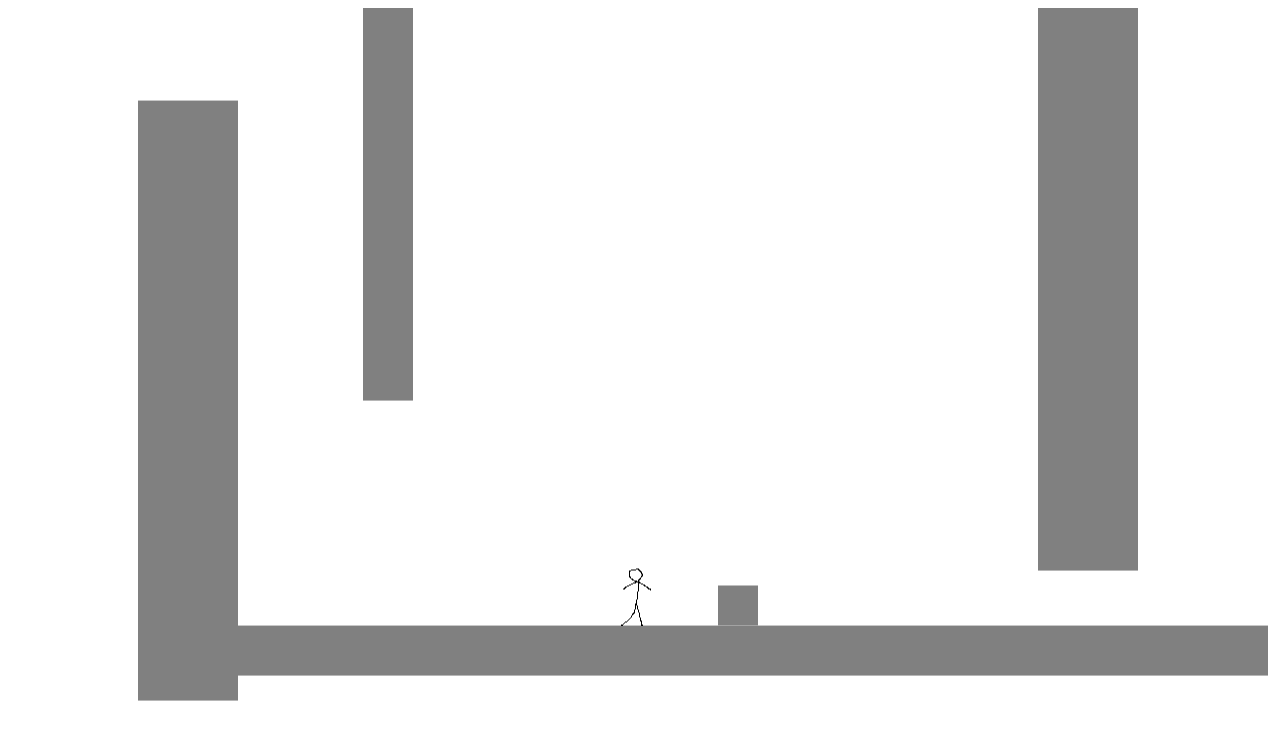
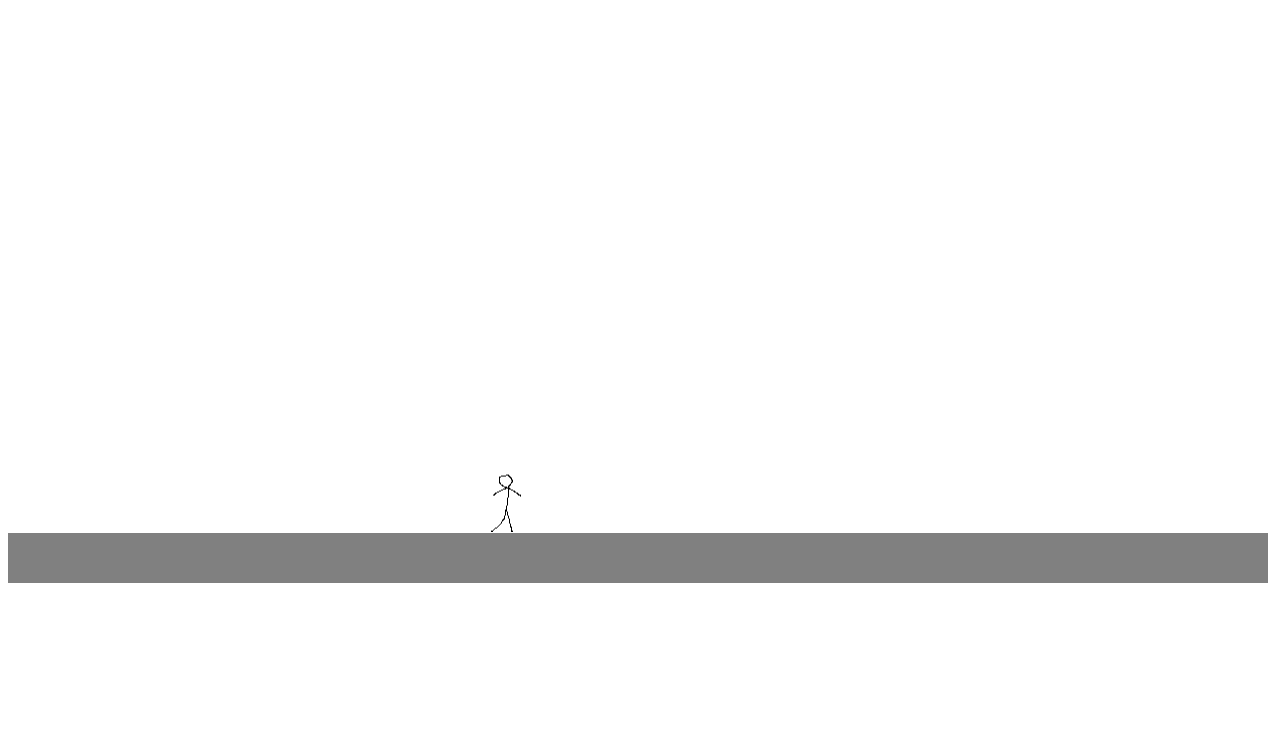
Before and after one commit to Jumpypants/physics-game, a plain HTML site: page index.html in a window 1280 px wide. Drawn offline with Linux system fonts and the light colour scheme.

Commit message:
working physics

```diff
--- a/constants.js
+++ b/constants.js
@@ -15,19 +15,20 @@ class Player extends RectObject{
     this.size = new V2(0, 0);
     this.groundFriction = 0.3;
     this.airFriction = 0.05;
-    this.bounceMultiplier = {x: 5, y: 0.1};
+    this.bounceMultiplier = {x: 5, y: 8};
     this.mass = 1;
+    this.gravity = 1600;
 
-    this.walkVel = 0.8;
-    this.jumpVel = -20;
-    this.wallJumpVel = -25;
-    this.airJumpVel = -20;
+    this.walkVel = 32;
+    this.jumpVel = -800;
+    this.wallJumpVel = -1000;
+    this.airJumpVel = -800;
     this.airJumpsMax = 1;
-    this.airJumpCooldownMax = 15;
+    this.airJumpCooldownMax = 0.375;
     this.walkSize = new V2(40, 65);
     this.slideSize = new V2(65, 40);
-    this.slideVel = 1;
-    this.wallRunVel = new V2(0.3, -2);
+    this.slideVel = 40;
+    this.wallRunVel = new V2(12, -80);
 
     this.airJumps = 0;
     this.airJumpCooldown = 0;
@@ -130,9 +131,9 @@ class Enemy extends RectObject{
 
 const maps = [{
   blocks: [new Block(new V2(1000, 250), new V2(3000, 50)),
-          new Block(new V2(-450, 0), new V2(100, 600)),
+          /*new Block(new V2(-450, 0), new V2(100, 600)),
           new Block(new V2(450, -130), new V2(100, 600)),
-          new Block(new V2(-250, -300), new V2(50, 600))],
-  walls: [new Wall(new V2(1200, -100), new V2(1000, 400))],
-  enemies: [new Enemy(new V2(100, 200))]
+          new Block(new V2(-250, -300), new V2(50, 600))*/],
+  walls: [/*new Wall(new V2(1200, -100), new V2(1000, 400))*/],
+  enemies: [/*new Enemy(new V2(100, 200))*/]
 }];
--- a/draw.js
+++ b/draw.js
@@ -1,5 +1,7 @@
 function draw(){
     ctx.fillStyle = "white";
     ctx.fillRect(0, 0, display.cw, display.ch);
-    scene.draw(new V2(display.cw * display.cameraOffset.x - player.pos.x,  display.ch * display.cameraOffset.y - player.pos.y), new V2(1, 1), ctx);
+    // scene.draw(new V2(display.cw * display.cameraOffset.x - player.pos.x,  display.ch * display.cameraOffset.y - player.pos.y), new V2(1, 1), ctx);
+    scene.draw(new V2(500, 300), new V2(1, 1), ctx);
+
 }
--- a/functions.js
+++ b/functions.js
@@ -1,6 +1,7 @@
 function loop(){
+  console.log("loop");
   addObjects();
-  scene.update(1);
+  scene.update();
   draw();
 }
 
@@ -13,13 +14,14 @@ function addObjects() {
   for(var i = 0; i < currentMap.walls.length; i++){
     scene.add(currentMap.walls[i]);
   }
-  for(var i = 0; i < currentMap.enemies.length; i++){
-    scene.add(currentMap.enemies[i]);
-  }
+  //for(var i = 0; i < currentMap.enemies.length; i++){
+  //  scene.add(currentMap.enemies[i]);
+  //}
   scene.add(player);
 }
 
 function playerController(p){
+  console.log("player controller for: ", p.state, p.collision);
   p.airJumpCooldown--;
   //on the ground
   if(p.collision.down){
--- a/rectPhysics.js
+++ b/rectPhysics.js
@@ -16,11 +16,13 @@ class Scene {
             this.movingObjects.push(this.objects.length - 1);
         }
     }
+
     clear() {
         this.objects = [];
         this.solidObjects = [];
         this.movingObjects = [];
     }
+
     draw(center, scale, context) {
         for (var i = 0; i < this.objects.length; i++) {
             var obj = this.objects[i];
@@ -52,171 +54,189 @@ class Scene {
             obj.drawFunct();
         }
     }
-    update(gravity) {
-        //x
-        for(var i = 0; i < this.movingObjects.length; i++) {
-            var obj = this.objects[this.movingObjects[i]];
-            //apply air friction
-            if (obj.vel.x > obj.airFriction) {
-                obj.vel.x -= obj.airFriction;
-            } else if (obj.vel.x < -obj.airFriction) {
-                obj.vel.x += obj.airFriction;
-            } else {
-                obj.vel.x = 0;
+
+    onFrame(timeSinceLastFrame) {
+        // Update all object velocities according to accelerations.
+        this.updateVel(timeSinceLastFrame);
+
+        // Update positions according to velocities. Do this piecewise according
+        // to collisions.
+        var remainingTime = timeSinceLastFrame;
+
+        while (remainingTime > 0) {
+            console.log("remainingTime: ", remainingTime);
+            // Returns an object of collisions between pairs of solid objects.
+            // All those collisions are guaranteed to happen at the same time,
+            // which is within the provided duration.
+            var collisions = this.calculateEarliestCollisions(remainingTime);
+
+            // Update positions of objects according to their velocities,
+            // assuming no acceleration and no collisions (constant velocities).
+            this.updatePosNoCollision(collisions.time);
+
+            // Update velocities of colliding objects.
+            this.updateCollisions(collisions.collisions);
+
+            remainingTime -= collisions.time;
+        }
+        console.log("frame done");
     }
 
-            //apply ground friction
-            if (obj.collision.down) {
-                if (obj.vel.x > obj.groundFriction) {
-                    obj.vel.x -= obj.groundFriction;
-                } else if (obj.vel.x < -obj.groundFriction) {
-                    obj.vel.x += obj.groundFriction;
-                } else {
-                    obj.vel.x = 0;
+    updateVel(timeSinceLastFrame){
+        for(var i = 0; i < this.movingObjects.length; i++){
+            var obj = this.objects[this.movingObjects[i]];
+            //gravity
+            obj.vel.y += obj.gravity * timeSinceLastFrame;
         }
     }
 
-            //move object
-            obj.pos.x += obj.vel.x;
-        }
-        //reset collision
-        for (var i = 0; i < this.solidObjects.length; i++) {
+    resetCollisions(){
+        for(var i = 0; i < this.solidObjects.length; i++){
             var obj = this.objects[this.solidObjects[i]];
             obj.collision = {up: false, down: false, left: false, right: false};
-        }
-        //collision
-        for (var i = 0; i < this.solidObjects.length; i++) {
-            var objI = this.objects[this.solidObjects[i]];
-            var rectI = createRect(objI.pos, objI.size);
-            for (var j = i + 1; j < this.solidObjects.length; j++) {
-                var objJ = this.objects[this.solidObjects[j]];
-                var rectJ = createRect(objJ.pos, objJ.size);
-
-                if (!objI.moving && !objJ.moving) {
-                    continue;
-                }
-                if (collisionForAxis("x", objI, objJ, rectI, rectJ)) {
-                    var max = this.maxCorrection;
-                    //1 means object i is on the left, -1 that object j is on the left.
-                    var collisionDir = objI.pos.x < objJ.pos.x ? 1 : -1;
-                    var collided = false;
-                    while (rectCollision(rectI, rectJ) && max > 0) {
-                        collided = true;
-                        max--;
-                        rectI = createRect(objI.pos, objI.size);
-                        rectJ = createRect(objJ.pos, objJ.size);
-                        if (objI.moving && objJ.moving) {
-                            objI.pos.x -= collisionDir * this.correctionMultiplier;
-                            objJ.pos.x += collisionDir * this.correctionMultiplier;
-                        } else if (objI.moving) {
-                            objI.pos.x -= collisionDir * this.correctionMultiplier;
-                        } else {
-                            objJ.pos.x += collisionDir * this.correctionMultiplier;
+            obj.collisions = [];
         }
     }
-                    if(collided){
-                        if (objI.pos.x < objJ.pos.x) {
-                            objI.collision.right = true;
-                            objJ.collision.left = true;
-                        } else {
-                            objI.collision.left = true;
-                            objJ.collision.right = true;
+
+    updatePosNoCollision(time){
+        for(var i = 0; i < this.movingObjects.length; i++){
+            var obj = this.objects[this.movingObjects[i]];
+            obj.pos.x += obj.vel.x * time;
+            obj.pos.y += obj.vel.y * time;
+        }
+    }
+
+    // Returns an object describing the earliest collision or collisions
+    // that happen between pairs of objects within the given duration.
+    // of collisions between pairs of objects.
+    //
+    // This object has the following fields:
+    // - time:
+    //   The time until the collisions occur. If no collisions occur
+    //   within the specified time, this field will be equal to the
+    //   duration argument.
+    // - collisions:
+    //   An array of objects, each representing a future collision between
+    //   a pair of objects, happening at the given time.
+    //   These objects have two fields:
+    //   - first: The first object involved in the collision.
+    //   - second: The second object involved in the collision.
+    //   - axis: The axis in which the collision accured.
+    //   In case there are no collisions within the given duration, this
+    //   array will be empty.
+    calculateEarliestCollisions(duration) {
+        var collisions = { time: duration, collisions: [] };
+        for(var i = 0; i < this.solidObjects.length; i++){
+            var objI = this.objects[this.solidObjects[i]];
+            for(var j = i + 1; j < this.solidObjects.length; j++){
+                var objJ = this.objects[this.solidObjects[j]];
+
+                var collision = this.calculateCollision(objI, objJ);
+                var timeToCollide = collision.time;
+                var axis = collision.axis;
+                if(timeToCollide <= collisions.time) {
+                    if (timeToCollide < collisions.time) {
+                        collisions.collisions = [];
+                        collisions.time = timeToCollide;
+                    }
+                    collisions.collisions.push({first: objI, second: objJ, axis: axis});
                 }
             }
         }
-            }
-        }
-        //y
-        for (var i = 0; i < this.movingObjects.length; i++) {
-            var obj = this.objects[this.movingObjects[i]];
-            //apply gravity
-            obj.vel.y += gravity;
-            //apply air friction
-            if (obj.vel.y > obj.airFriction) {
-                obj.vel.y -= obj.airFriction;
-            } else if (obj.vel.y < -obj.airFriction) {
-                obj.vel.y += obj.airFriction;
-            } else {
-                obj.vel.y = 0;
-            }
-            //move object
-            obj.pos.y += obj.vel.y;
+        return collisions;
     }
 
-        //collision
-        for (var i = 0; i < this.solidObjects.length; i++) {
-            var objI = this.objects[this.solidObjects[i]];
-            var rectI = createRect(objI.pos, objI.size);
-            for (var j = i + 1; j < this.solidObjects.length; j++) {
-                var objJ = this.objects[this.solidObjects[j]];
-                var rectJ = createRect(objJ.pos, objJ.size);
+    calculateCollision(objI, objJ){
+        var relativePos = new V2(objI.pos.x - objJ.pos.x, objI.pos.y - objJ.pos.y);
+        var relativeVel = new V2(objJ.vel.x - objI.vel.x, objJ.vel.y - objI.vel.y);
 
-                if (!objI.moving && !objJ.moving) {
-                    continue;
-                }
-                collisionForAxis("y", objI, objJ, rectI, rectJ);
-                var max = this.maxCorrection;
-                //1 means object i is on the top, -1 that object j is on the top.
-                var collisionDir = objI.pos.y < objJ.pos.y ? 1 : -1;
-                var collided = false;
-                while (rectCollision(rectI, rectJ) && max > 0) {
-                    collided = true;
-                    max--;
-                    rectI = createRect(objI.pos, objI.size);
-                    rectJ = createRect(objJ.pos, objJ.size);
-                    if (objI.moving && objJ.moving) {
-                        objI.pos.y -= collisionDir * this.correctionMultiplier;
-                        objJ.pos.y += collisionDir * this.correctionMultiplier;
-                    } else if (objI.moving) {
-                        objI.pos.y -= collisionDir * this.correctionMultiplier;
-                    } else if (objJ.moving) {
-                        objJ.pos.y += collisionDir * this.correctionMultiplier;
-                    }
-                }
+        var timeToXCollision = Infinity;
+        var timeToYCollision = Infinity;
 
-                if(collided){
-                    if (objI.pos.y < objJ.pos.y) {
-                        objI.collision.down = true;
-                        objJ.collision.up = true;
-                    } else {
-                        objI.collision.up = true;
-                        objJ.collision.down = true;
+        var averageSize = new V2((objI.size.w + objJ.size.w) / 2, (objI.size.h + objJ.size.h) / 2);
+
+        //check potential collision on the x axis
+        if(Math.abs(relativePos.x) >= averageSize.w && relativeVel.x != 0 && Math.sign(relativePos.x) == Math.sign(relativeVel.x)){
+            var distToCollision = relativePos.x < 0 ? relativePos.x + averageSize.w : relativePos.x - averageSize.w;
+            var timeToCollide = distToCollision / relativeVel.x;
+            if(timeToCollide >= 0){
+                var posYAtCollision = relativePos.y + relativeVel.y * timeToCollide;
+                if(Math.abs(posYAtCollision) <= averageSize.h){
+                    timeToXCollision = timeToCollide;
                 }
             }
         }
-        }
-        for (var i = 0; i < this.objects.length; i++) {
-            this.objects[i].tickFunct();
+        //check potential collision on the y axis
+        if(Math.abs(relativePos.y) >= averageSize.h && relativeVel.y != 0 && Math.sign(relativePos.y) == Math.sign(relativeVel.y)){
+            var distToCollision = relativePos.y < 0 ? relativePos.y + averageSize.h : relativePos.y - averageSize.h;
+            var timeToCollide = distToCollision / relativeVel.y;
+            if(timeToCollide >= 0){
+                var posXAtCollision = relativePos.x + relativeVel.x * timeToCollide;
+                if(Math.abs(posXAtCollision) <= averageSize.w){
+                    timeToYCollision = timeToCollide;
                 }
             }
         }
 
-function createRect(pos, size) {
-    return { x: pos.x, y: pos.y, w: size.w, h: size.h };
+        if(Math.min(timeToYCollision, timeToXCollision) == timeToYCollision){
+            return {time: timeToYCollision, axis: "y"};
+        } else {
+            return {time: timeToXCollision, axis: "x"};
         }
 
-function rectCollision(r1, r2) {
-    if (r1.x + r1.w / 2 > r2.x - r2.w / 2 &&
-        r2.x + r2.w / 2 > r1.x - r1.w / 2 &&
-        r1.y + r1.h / 2 > r2.y - r2.h / 2 &&
-        r2.y + r2.h / 2 > r1.y - r1.h / 2) {
-        return true;
-    }
-    return false;
     }
 
-class V2 {
-    constructor(x, y) {
-        this.x = x;
-        this.y = y;
-        this.w = x;
-        this.h = y;
+    updateCollisions(collisions){
+        for(var i = 0; i < collisions.length; i++){
+            var first = collisions[i].first;
+            var second = collisions[i].second;
+            var axis = collisions[i].axis;
+            this.collisionForAxis(axis, first, second);
+
+            //find the direction of the collision,
+            //and update the collisions and collsion values of the objects.
+            if(axis == "x"){
+                if(first.pos.x < second.pos.x){
+                    console.log("+++first on left");
+                    first.collisions.push({obj: second, dir: "right"});
+                    second.collisions.push({obj: first, dir: "left"});
+
+                    first.collision.right = true;
+                    second.collision.left = true;
+                } else {
+                    console.log("+++first on right");
+                    first.collisions.push({obj: second, dir: "left"});
+                    second.collisions.push({obj: first, dir: "right"});
+
+                    first.collision.left = true;
+                    second.collision.Right = true;
+                }
+            } else if(axis == "y"){
+                if(first.pos.y < second.pos.y){
+                    console.log("+++first on top");
+                    first.collisions.push({obj: second, dir: "down"});
+                    second.collisions.push({obj: first, dir: "up"});
+
+                    first.collision.down = true;
+                    second.collision.up = true;
+                } else {
+                    console.log("+++first on bottom ");
+                    first.collisions.push({obj: second, dir: "up"});
+                    second.collisions.push({obj: first, dir: "down"});
+
+                    first.collision.up = true;
+                    second.collision.down = true;
                 }
             }
 
-function collisionForAxis(axis, objI, objJ, rectI, rectJ) {
-    //check for collision
-    if (rectCollision(rectI, rectJ)) {
+            //call the collision functions for the objects
+            first.collisionFunct(second);
+            second.collisionFunct(first);
+        }
+        console.log(player.collision);
+    }
+
+    collisionForAxis(axis, objI, objJ) {
         if (!objI.moving) {
             var elasticXI = 0;
             var elasticYI = 0;
@@ -267,13 +287,42 @@ function collisionForAxis(axis, objI, objJ, rectI, rectJ) {
             objJ.vel.y = k * elasticYJ + (1 - k) * plasticY;
             objI.vel.y = k * elasticYI + (1 - k) * plasticY;
         }
+    }
 
+    update() {
+        // Reset the collision and collisions values for all solid objects.
+        this.resetCollisions();
+        this.onFrame(1 / constants.fps);
+        this.callTickFuncts();
+    }
 
-        objI.collisionFunct(objJ);
-        objJ.collisionFunct(objI);
+    callTickFuncts(){
+        for(var i = 0; i < this.objects.length; i++){
+            this.objects[i].tickFunct();
+        }
+    }
+}
+
+function createRect(pos, size) {
+    return { x: pos.x, y: pos.y, w: size.w, h: size.h };
+}
+
+function rectCollision(r1, r2) {
+    if (r1.x + r1.w / 2 > r2.x - r2.w / 2 &&
+        r2.x + r2.w / 2 > r1.x - r1.w / 2 &&
+        r1.y + r1.h / 2 > r2.y - r2.h / 2 &&
+        r2.y + r2.h / 2 > r1.y - r1.h / 2) {
         return true;
-    } else {
+    }
     return false;
+}
+
+class V2 {
+    constructor(x, y) {
+        this.x = x;
+        this.y = y;
+        this.w = x;
+        this.h = y;
     }
 }
 
@@ -290,9 +339,38 @@ class RectObject{
         this.mass = 1;
         this.airFriction = 0.03;
         this.groundFriction = 0.03;
-        this.collision = { up: false, down: false, left: false, right: false };
+        this.collision = { up: false, down: false, left: false, right: false};
+        this.collisions = [];
     }
     drawFunct(){}
     collisionFunct(obj){}
     tickFunct(){}
 }
+
+function force(obj, axis, force){
+    if(axis == "x"){
+        obj.vel.x += force;
+    } else if(axis == "y"){
+        obj.vel.y += force;
+    }
+}
+
+function friction(obj, axis, force){
+    if(axis == "x"){
+        if(obj.vel.x >= force){
+            obj.vel.x -= force;
+        } else if(obj.vel.x <= -force){
+            obj.vel.x += force;
+        } else {
+            obj.vel.x = 0;
+        }
+    } else if(axis == "y"){
+        if(obj.vel.y >= force){
+            obj.vel.y -= force;
+        } else if(obj.vel.y <= -force){
+            obj.vel.y += force;
+        } else {
+            obj.vel.y = 0;
+        }
+    }
+}
```
Also changed, not shown: index.html (+1 -0 lines). Lines whose indentation alone changed are shown as unchanged.
